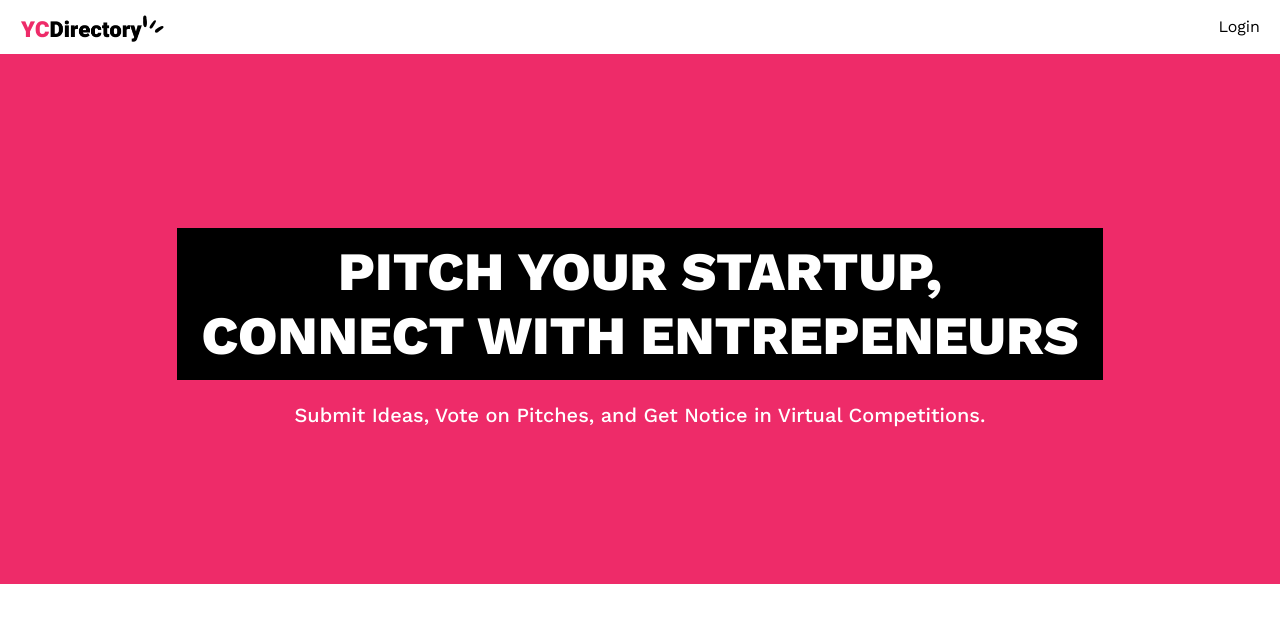
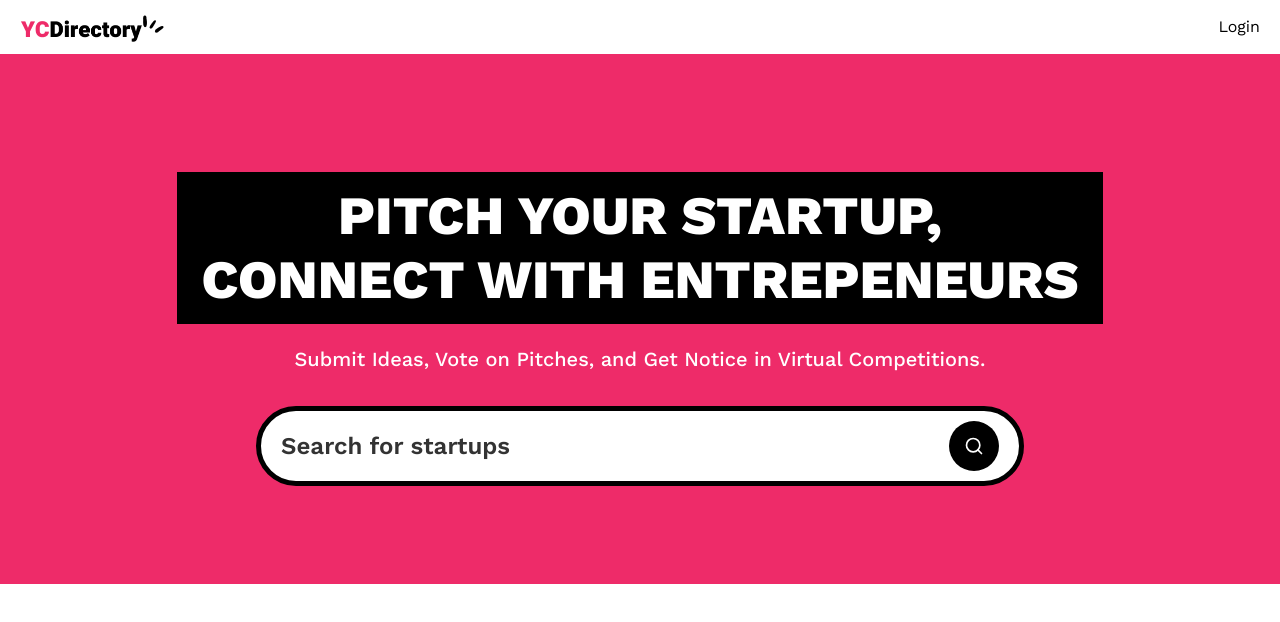
Before and after one commit to ZackHoney/startup-app, a Next.js app: page / in a window 1280 px wide. Shown: the top 622 px of the page. Built offline with nearby package versions, Linux system fonts and the light colour scheme; no server answers.

Commit message:
completed hero section and search form

```diff
--- a/app/(root)/layout.tsx
+++ b/app/(root)/layout.tsx
@@ -1,4 +1,4 @@
-import Navbar from "../components/Navbar";
+import Navbar from "../../components/Navbar";
 
 export default function Layout({ children }: Readonly<{ children: React.ReactNode}>) {
     return (
--- a/app/(root)/page.tsx
+++ b/app/(root)/page.tsx
@@ -1,4 +1,11 @@
-export default function Home() {
+import SearchForm from "../../components/SearchForm";
+
+export default async function Home({ searchParams }: {
+  searchParams: Promise<{ query?: string }>;
+}) {
+  const query = (await searchParams).query;
+
+
   return (
     <>
       <section className="pink_container">
@@ -10,7 +17,7 @@
           Submit Ideas, Vote on Pitches, and Get Notice in Virtual Competitions.
         </p>
 
-
+        <SearchForm query={query}/>
 
       </section>
     </>
--- /dev/null
+++ b/components/SearchForm.tsx
@@ -0,0 +1,27 @@
+import React from 'react'
+import Form from 'next/form';
+import SearchFormReset from './SearchFormReset';
+import { Search } from 'lucide-react';
+
+const SearchForm = ({ query }: { query?: string }) => {
+    return (
+        <Form action={'/'} scroll={false} className='search-form'>
+            <input
+                name='query'
+                defaultValue={query}
+                className='search-input'
+                placeholder='Search for startups'
+            />
+
+            <div className="flex gap-2">
+                {query && <SearchFormReset />}
+
+                <button type='submit' className='search-btn text-white'>
+                    <Search className='size-5'/>
+                </button>
+            </div>
+        </Form>
+    )
+}
+
+export default SearchForm
--- /dev/null
+++ b/components/SearchFormReset.tsx
@@ -0,0 +1,23 @@
+"use client";
+
+import { X } from 'lucide-react';
+import Link from 'next/link';
+import React from 'react'
+
+const SearchFormReset = () => {
+       const reset = () => {
+        const form = document.querySelector('.search-form') as HTMLFormElement;
+        if (form) form.reset();
+    }
+
+    return (
+        <button
+            type='reset' onClick={reset}>
+                <Link href={'/'} className='search-btn text-white'>
+                    <X className='size-5' />
+                </Link>
+        </button>
+    )
+}
+
+export default SearchFormReset
--- /dev/null
+++ b/components/ui/button.tsx
@@ -0,0 +1,57 @@
+import * as React from "react"
+import { Slot } from "@radix-ui/react-slot"
+import { cva, type VariantProps } from "class-variance-authority"
+
+import { cn } from "@/lib/utils"
+
+const buttonVariants = cva(
+  "inline-flex items-center justify-center gap-2 whitespace-nowrap rounded-md text-sm font-medium transition-colors focus-visible:outline-none focus-visible:ring-1 focus-visible:ring-ring disabled:pointer-events-none disabled:opacity-50 [&_svg]:pointer-events-none [&_svg]:size-4 [&_svg]:shrink-0",
+  {
+    variants: {
+      variant: {
+        default:
+          "bg-primary text-primary-foreground shadow hover:bg-primary/90",
+        destructive:
+          "bg-destructive text-destructive-foreground shadow-sm hover:bg-destructive/90",
+        outline:
+          "border border-input bg-background shadow-sm hover:bg-accent hover:text-accent-foreground",
+        secondary:
+          "bg-secondary text-secondary-foreground shadow-sm hover:bg-secondary/80",
+        ghost: "hover:bg-accent hover:text-accent-foreground",
+        link: "text-primary underline-offset-4 hover:underline",
+      },
+      size: {
+        default: "h-9 px-4 py-2",
+        sm: "h-8 rounded-md px-3 text-xs",
+        lg: "h-10 rounded-md px-8",
+        icon: "h-9 w-9",
+      },
+    },
+    defaultVariants: {
+      variant: "default",
+      size: "default",
+    },
+  }
+)
+
+export interface ButtonProps
+  extends React.ButtonHTMLAttributes<HTMLButtonElement>,
+    VariantProps<typeof buttonVariants> {
+  asChild?: boolean
+}
+
+const Button = React.forwardRef<HTMLButtonElement, ButtonProps>(
+  ({ className, variant, size, asChild = false, ...props }, ref) => {
+    const Comp = asChild ? Slot : "button"
+    return (
+      <Comp
+        className={cn(buttonVariants({ variant, size, className }))}
+        ref={ref}
+        {...props}
+      />
+    )
+  }
+)
+Button.displayName = "Button"
+
+export { Button, buttonVariants }
--- a/package.json
+++ b/package.json
@@ -15,6 +15,7 @@
     "next": "$next"
   },
   "dependencies": {
+    "@radix-ui/react-slot": "^1.2.3",
     "@tailwindcss/typography": "github:tailwindcss/typography",
     "class-variance-authority": "^0.7.1",
     "clsx": "^2.1.1",
--- a/tsconfig.json
+++ b/tsconfig.json
@@ -22,6 +22,6 @@
       "@/*": ["./*"]
     }
   },
-  "include": ["next-env.d.ts", "**/*.ts", "**/*.tsx", ".next/types/**/*.ts", "app/components/Navbar.tsx"],
+  "include": ["next-env.d.ts", "**/*.ts", "**/*.tsx", ".next/types/**/*.ts", "components/Navbar.tsx"],
   "exclude": ["node_modules"]
 }
```
Also changed, not shown: components/Navbar.tsx (renamed from app/components/Navbar.tsx), 1 other file (tests, documents, lock files or other folders).
